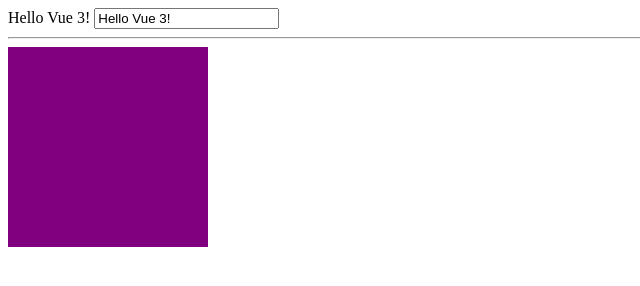
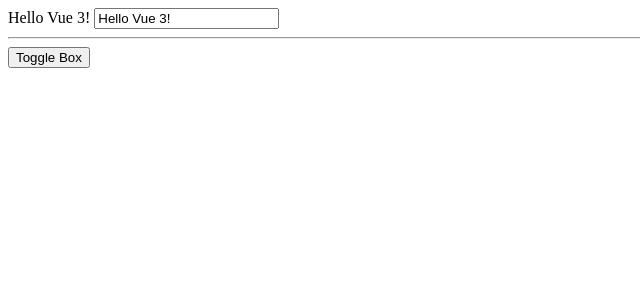
Before and after one commit to woobrendan/vue_course, a plain HTML site: page index.html in a window 1280 px wide. Shown: the whole page, without its empty margins (0-640 px from the left). Drawn offline with nearby package versions, Linux system fonts and the light colour scheme.

Commit message:
change data isVisible to false. creat button that usues v-on to listen for event click. and set isVisible to the opposite of isVisible

```diff
--- a/index.html
+++ b/index.html
@@ -24,16 +24,19 @@
 
     <hr />
 
+    <button v-on:click="isVisible = !isVisible">Toggle Box</button>
+
     <!-- v-if treats like an ifstatement and checks parameters passed -->
     <div v-if="isVisible" class="box"></div>
   </div>
+
   <script src="https://unpkg.com/vue@next"></script>
   <script>
     let app = Vue.createApp({
       data: function () {
         return {
           greeting: 'Hello Vue 3!',
-          isVisible: true
+          isVisible: false
         }
       }
     })
```
